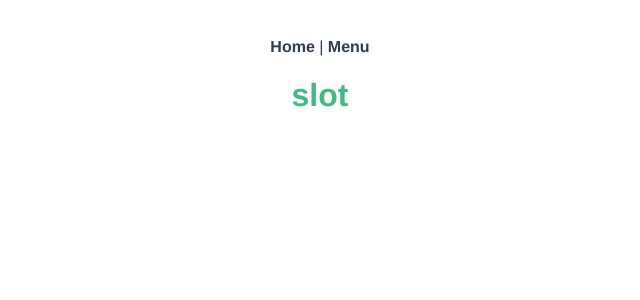
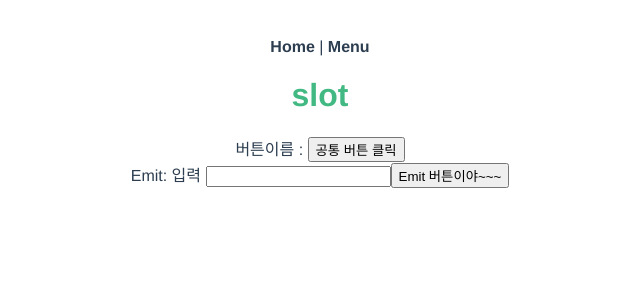
Before and after one commit to kyeongmin21/vueStudy, a Vue app: page /slot in a window 1280 px wide. Shown: the top 300 px of the page, without its empty margins (320-960 px from the left). Built offline with nearby package versions, Linux system fonts and the light colour scheme.

Commit message:
slot 기본

```diff
--- a/src/views/Slot.vue
+++ b/src/views/Slot.vue
@@ -1,16 +1,20 @@
 <template>
   <div>
     <h1>slot</h1>
-
+    <Button/>
   </div>
 </template>
 
 <script>
+import Button from "@/components/Button"
 export default {
   data() {
     return {
 
     };
+  },
+  components: {
+    Button,
   },
   methods: {
 
```
